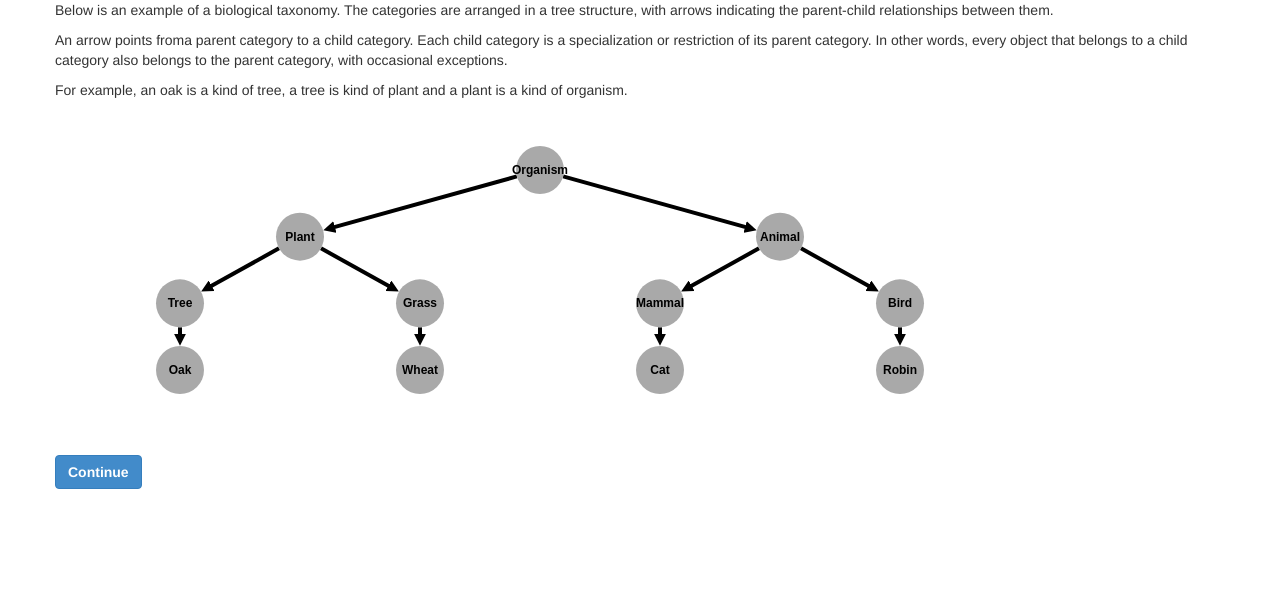
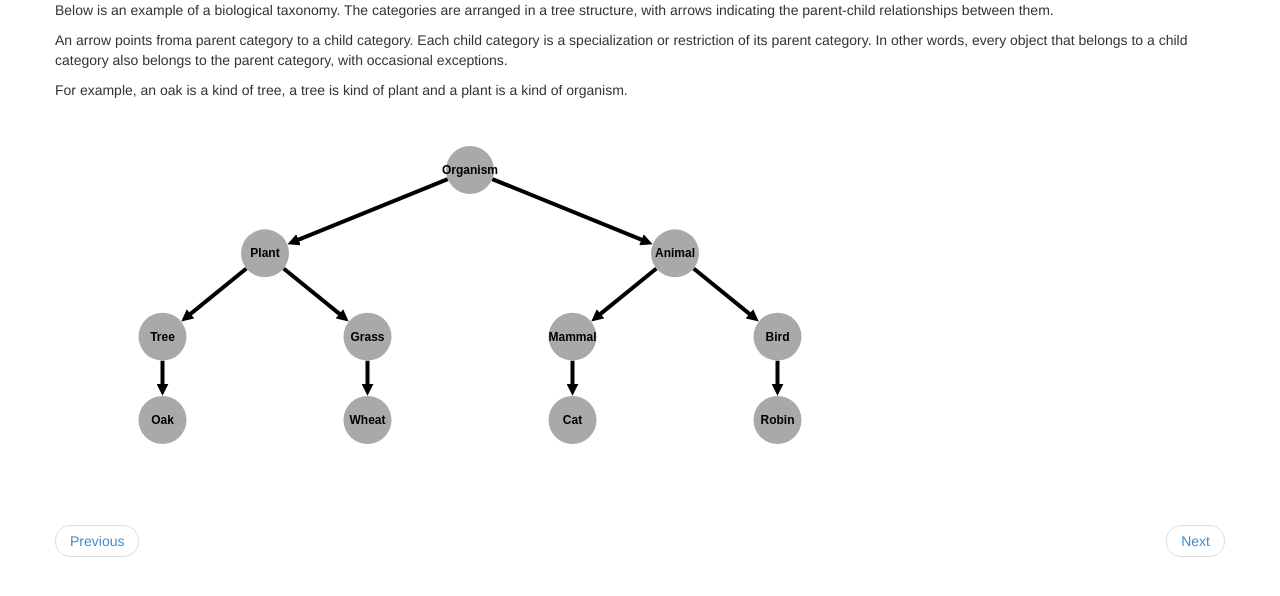
Before and after one commit to jglidden/hdp-experiment, a Flask app: page /experiment_instructions/2 in a window 1280 px wide. Shown: the top 596 px of the page. Run offline with Flask 2, Linux system fonts and the light colour scheme; parts of the project's set-up code (start-up, migrations or seed data) failed here and were passed over.

Commit message:
fix experiment instructions formatting

```diff
--- a/experiment/static/css/style.css
+++ b/experiment/static/css/style.css
@@ -13,6 +13,6 @@ body {
 
 iframe {
   width: 960px;
-  height: 500px;
+  height: 600px;
   border: 1px solid #DEDEDE;
 }
--- a/experiment/templates/experiment_instructions.html
+++ b/experiment/templates/experiment_instructions.html
@@ -14,12 +14,19 @@
     <div id="content">
     <script src="../static/js/tree.js"></script>
     <script>
-        showExample({{pageno}}, 200, 960);
+        showExample({{pageno}}, 250, 820);
     </script>
     </div>
     {% endif %}
     <div class="container">
-    <a href="/experiment_instructions/{{nextpage}}"><button class="btn btn-primary">Continue</button></a>
+    <ul class="pager">
+          {% if pageno|int() > 1 %}
+          <li class="previous"><a href="/experiment_instructions/{{pageno-1}}">Previous</a></li>
+          {% endif %}
+          {% if nextpage %}
+          <li class="next"><a href="/experiment_instructions/{{pageno+1}}">Next</a></li>
+          {% endif %}
+    </ul>
     </div>
 </body>
 </html>
```
